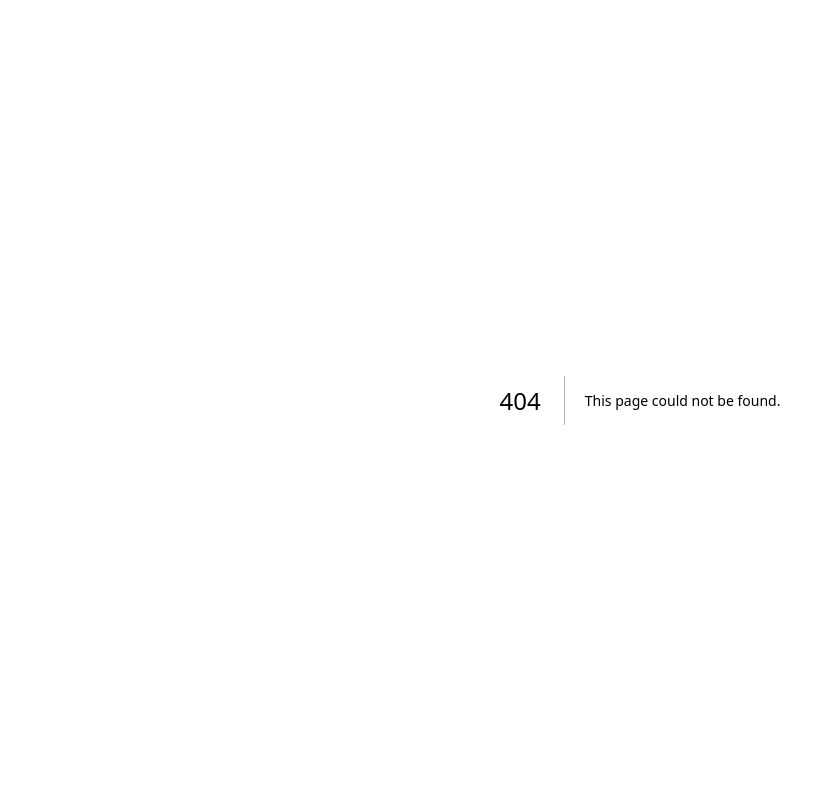
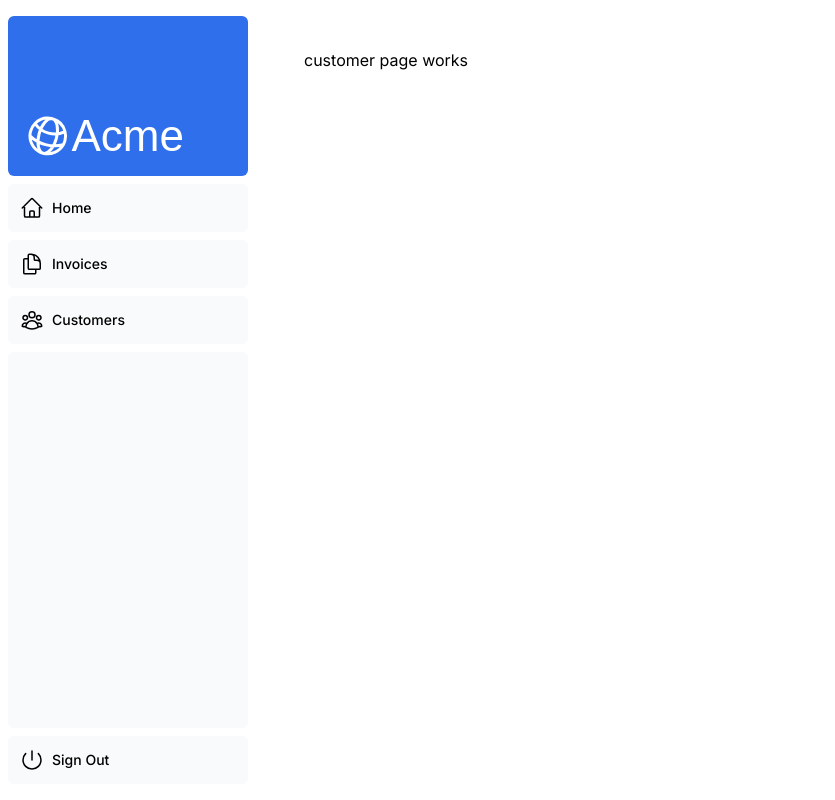
Before and after one commit to FeliperPC/nextjs-dashboard, a Next.js app: page /dashboard/customers in a window 1280 px wide. Before the commit this address had no page. Shown: the whole page, without its empty margins (0-835 px from the left). Built offline with nearby package versions, Linux system fonts and the light colour scheme; a web font is replaced by a local one.

Commit message:
feat : creating new pages

```diff
--- /dev/null
+++ b/app/dashboard/customers/page.tsx
@@ -0,0 +1,3 @@
+export default function Page(){
+  return <p>customer page works</p>
+}
--- /dev/null
+++ b/app/dashboard/invoices/page.tsx
@@ -0,0 +1,3 @@
+export default function Page(){
+  return <p>invoice page works</p>
+}
--- /dev/null
+++ b/app/dashboard/layout.tsx
@@ -0,0 +1,15 @@
+import SideNav from '@/app/ui/dashboard/sidenav';
+
+export default function Layout({ children }: { children: React.ReactNode }) {
+  return (
+    <div className="flex h-screen flex-col md:flex-row md:overflow-hidden">
+      <div className="w-full flex-none md:w-64">
+        <SideNav />
+      </div>
+      <div className="grow p-6 md:overflow-y-auto md:p-12">{children}</div>
+    </div>
+  );
+}
+
+// this file will render all pages in this children prop, so when accessing http://localhost:3000/dashboard the children renders the page.tsx from
+// dashboard, and as the route changes keeping the dashboard like http://localhost:3000/dashboard/invoices, now the invoice page is the layout children
--- /dev/null
+++ b/app/dashboard/page.tsx
@@ -0,0 +1,5 @@
+export default function Page() {
+  return <p>Dashboard Page</p>
+}
+
+// In nextJs routes are based in folders, each folder should have a page file containing what will be shown when this route is called
```
